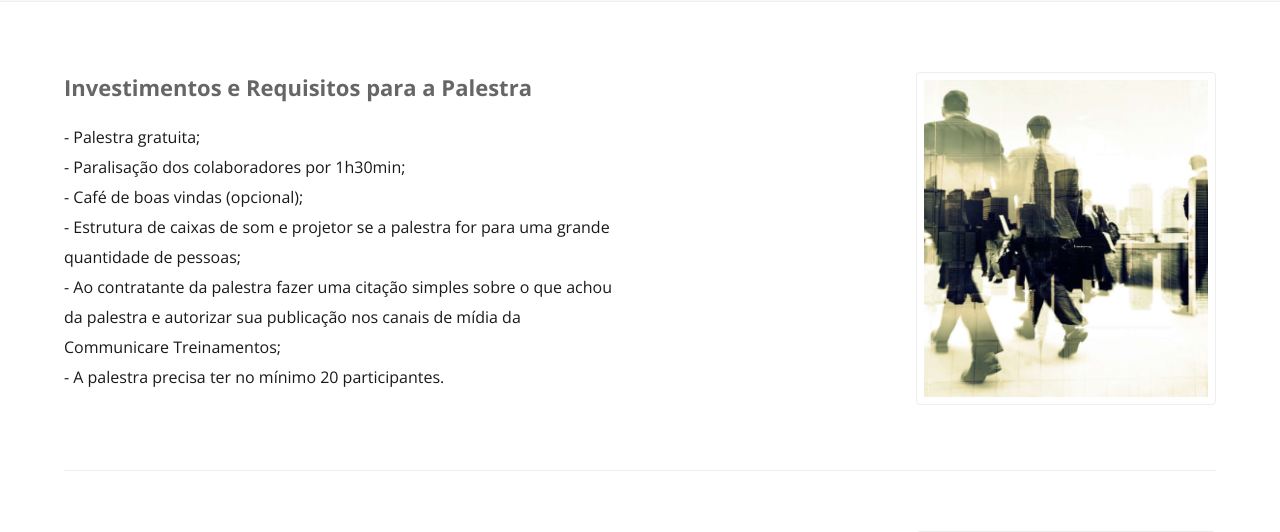
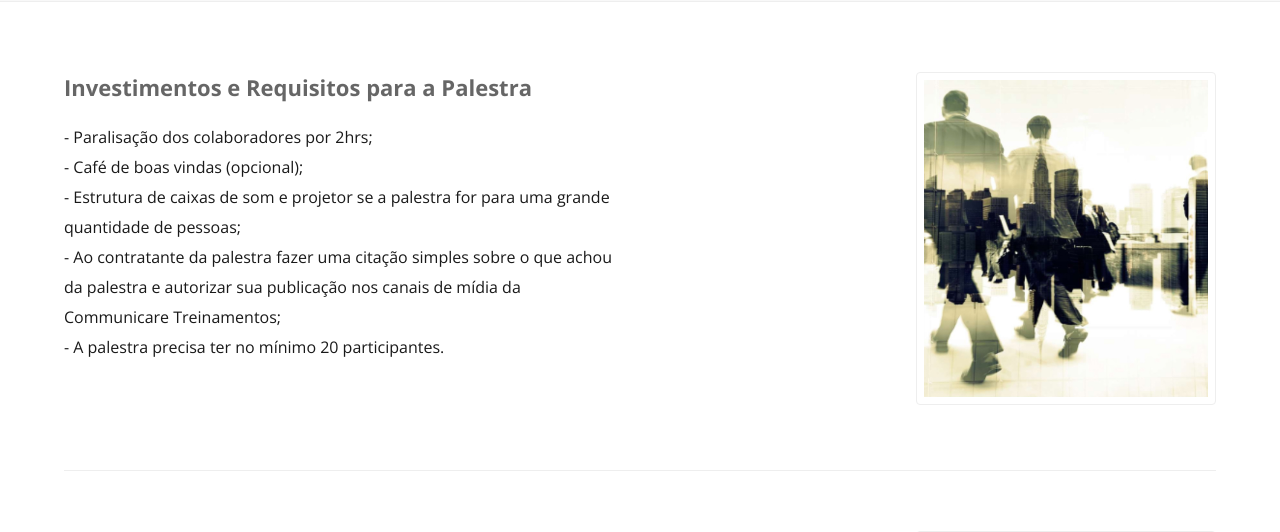
Before and after one commit to ConTTudOweb/CommunicareProject, a Django app: page /palestra-inteligencia-emocional/ in a window 1280 px wide. Shown: the part 2127-2659 px from the top of the page. Run offline with Django 3.2, Linux system fonts and the light colour scheme; some libraries are stand-ins or nearby versions.

Commit message:
Update palestra.html

```diff
--- a/templates/palestra.html
+++ b/templates/palestra.html
@@ -10,7 +10,7 @@
             <strong><small>Palestra</small><br>
           {% block palestra_titulo %}{% endblock %}</strong>
         </h2>
-        <a href="{% url 'solicitar_palestra_inteligencia_emocional' %}" class="cta">Quero participar</a>
+        <a href="{% url 'solicitar_palestra_inteligencia_emocional' %}" class="cta">Solicite valores</a>
       </div>
     </div>
 
@@ -71,8 +71,7 @@
           <div class="column-01">
               <h4>Investimentos e Requisitos para a Palestra</h4>
             <p>
-              - Palestra gratuita;<br>
-              - Paralisação dos colaboradores por 1h30min;<br>
+              - Paralisação dos colaboradores por 2hrs;<br>
               - Café de boas vindas (opcional);<br>
               - Estrutura de caixas de som e projetor se a palestra for para uma grande quantidade de pessoas;<br>
               - Ao contratante da palestra fazer uma citação simples sobre o que achou da palestra e autorizar sua publicação nos canais de mídia da Communicare Treinamentos;<br>
```
